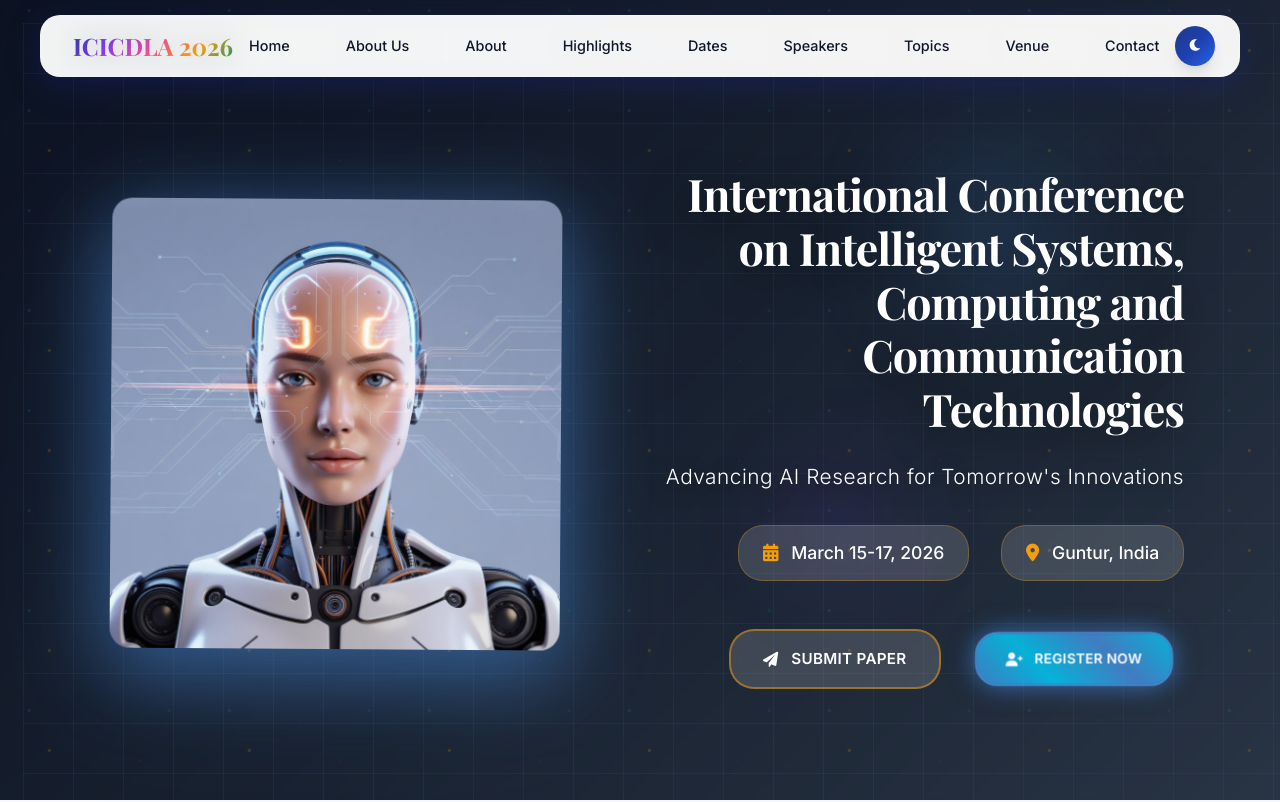
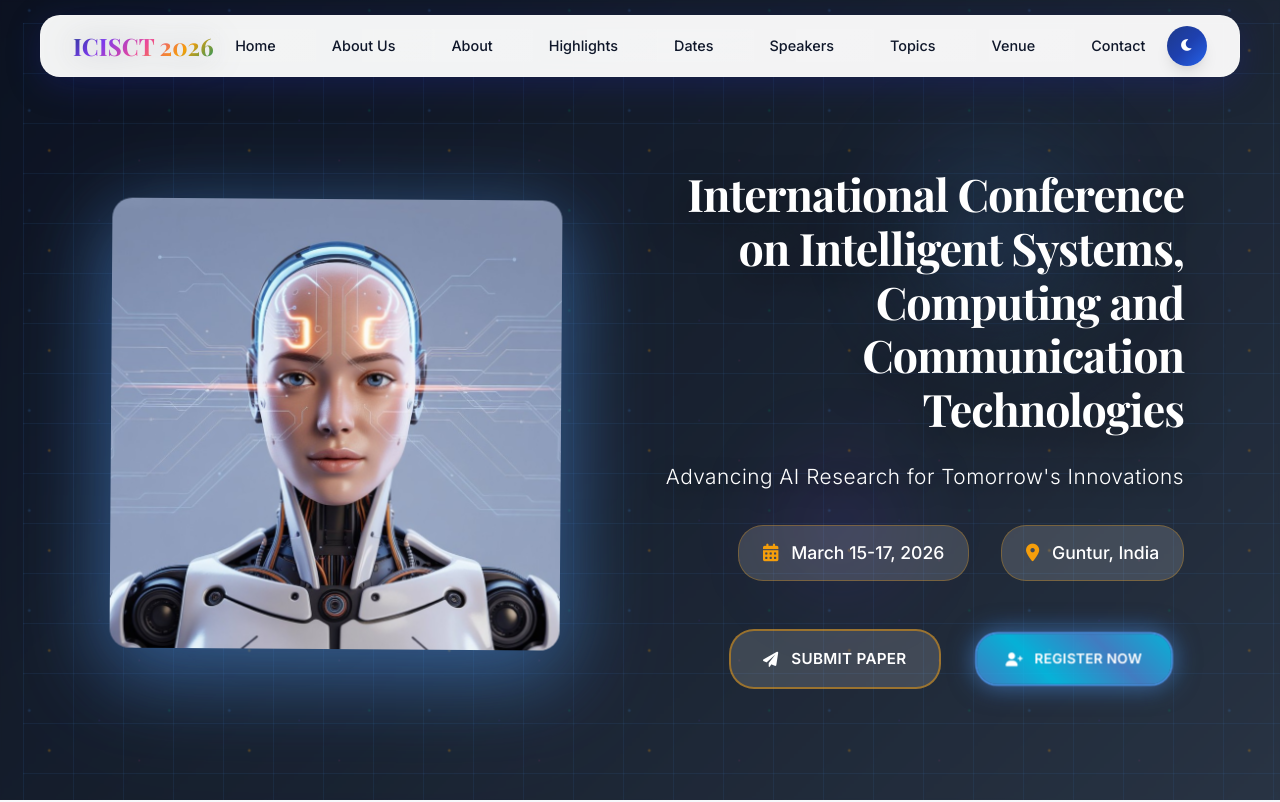
Before and after one commit to Rakshit-Rishi/KITSCON, a plain HTML site: page index.html in a window 1280 px wide. Shown: the top 802 px of the page. Drawn offline with nearby package versions, Linux system fonts and the light colour scheme.

Commit message:
Update index.html

```diff
--- a/index.html
+++ b/index.html
@@ -2192,7 +2192,7 @@
     <!-- Fixed Navbar -->
     <header class="header" id="header">
         <nav class="nav-container">
-            <div class="logo">ICICDLA 2026</div>
+            <div class="logo">ICISCT 2026</div>
             <ul class="nav-menu" id="navMenu">
                 <li><a href="#home">Home</a></li>
                 <li><a href="#about-us">About Us</a></li>
```
